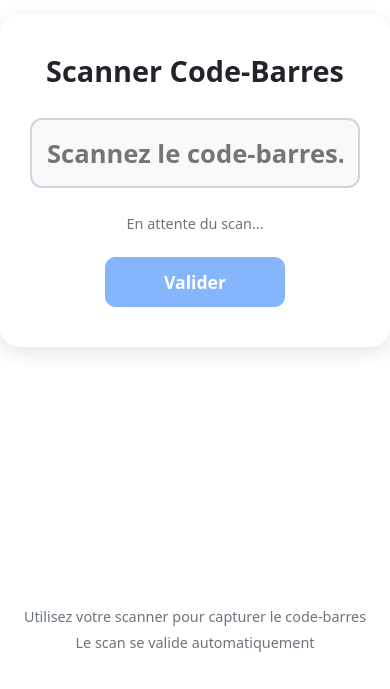
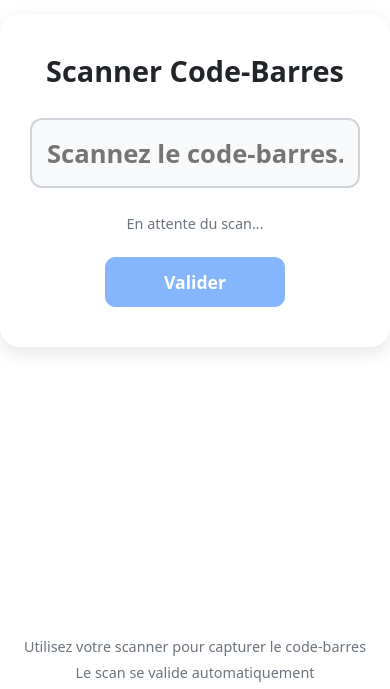
Before and after one commit to hindacharrab/scanapp2-frontend, a React (Vite) app: page / in a window 390 px wide. Shown: the part 155-844 px from the top of the page. Built offline with nearby package versions, Linux system fonts and the light colour scheme.

Commit message:
Fix mobile footer for instructions

```diff
--- a/src/components/ScanForm.jsx
+++ b/src/components/ScanForm.jsx
@@ -18,14 +18,12 @@ const ScanForm = () => {
   const scanBuffer = useRef("");
   const scanTimeout = useRef(null);
 
-  // Focus initial et styles body
   useEffect(() => {
     inputRef.current?.focus();
     document.body.style.margin = "0";
     document.body.style.padding = "0";
     document.body.style.overflow = "hidden";
     document.body.style.backgroundColor = "#f8f9fa";
-
     return () => {
       document.body.style.margin = "";
       document.body.style.padding = "";
@@ -43,40 +41,31 @@ const ScanForm = () => {
 
   const handleScanComplete = useCallback(async (scannedValue) => {
     if (!scannedValue || isProcessing) return;
-
     setIsProcessing(true);
     setNumeroBL(scannedValue);
 
     try {
       const result = await sendScan(scannedValue);
-
       setMessage({ type: "success", text: result.Message || "Scan enregistré avec succès" });
       setShowMessage(true);
-
       setTimeout(resetScan, SUCCESS_TOAST_DURATION);
     } catch (err) {
       setMessage({ type: "danger", text: err.Message || err.message || "Erreur lors du scan" });
       setShowMessage(true);
-
       setTimeout(resetScan, ERROR_TOAST_DURATION);
     }
   }, [isProcessing, resetScan]);
 
-  // Gestion du scan via scanner intégré
   useEffect(() => {
     const handleKeyPress = (e) => {
       if (isProcessing) return;
-
       if (e.key === "Enter" && scanBuffer.current) {
         handleScanComplete(scanBuffer.current);
         scanBuffer.current = "";
         return;
       }
-
       if (e.key.length > 1) return;
-
       scanBuffer.current += e.key;
-
       clearTimeout(scanTimeout.current);
       scanTimeout.current = setTimeout(() => {
         if (scanBuffer.current) {
@@ -85,7 +74,6 @@ const ScanForm = () => {
         }
       }, SCAN_TIMEOUT_MS);
     };
-
     window.addEventListener("keypress", handleKeyPress);
     return () => {
       window.removeEventListener("keypress", handleKeyPress);
@@ -95,9 +83,7 @@ const ScanForm = () => {
 
   const handleSubmit = useCallback((e) => {
     e.preventDefault();
-    if (numeroBL && !isProcessing) {
-      handleScanComplete(numeroBL);
-    }
+    if (numeroBL && !isProcessing) handleScanComplete(numeroBL);
   }, [numeroBL, isProcessing, handleScanComplete]);
 
   return (
@@ -108,7 +94,7 @@ const ScanForm = () => {
       justifyContent: "flex-start",
       alignItems: "center",
       paddingTop: "20vh",
-      paddingBottom: "120px", // espace pour instructions
+      paddingBottom: "150px", // espace pour instructions
       backgroundColor: "#ffffff",
       position: "relative"
     }}>
@@ -122,7 +108,6 @@ const ScanForm = () => {
         />
       )}
 
-  {/* Container blanc pour le champ + bouton */}
       <div
         style={{
           backgroundColor: "#ffffff",
@@ -204,21 +189,23 @@ const ScanForm = () => {
         </form>
       </div>
 
-  {/* Instructions */}
+      {/* Footer mobile-friendly */}
       <div
         style={{
-      position: "fixed",
-      bottom: "30px",
+          position: "absolute",
+          bottom: "env(safe-area-inset-bottom, 20px)",
+          width: "100%",
           textAlign: "center",
           color: "#6c757d",
           fontSize: "0.9rem",
+          padding: "0 10px",
+          zIndex: 1000
         }}
       >
-    <p style={{ margin: "5px 0" }}> Utilisez votre scanner pour capturer le code-barres</p>
-    <p style={{ margin: "5px 0" }}> Le scan se valide automatiquement</p>
+        <p style={{ margin: "5px 0" }}>Utilisez votre scanner pour capturer le code-barres</p>
+        <p style={{ margin: "5px 0" }}>Le scan se valide automatiquement</p>
       </div>
     </div>
-
   );
 };
 
```
Also changed, not shown: 3 other files (tests, documents, lock files or other folders). Lines whose indentation alone changed are shown as unchanged.
